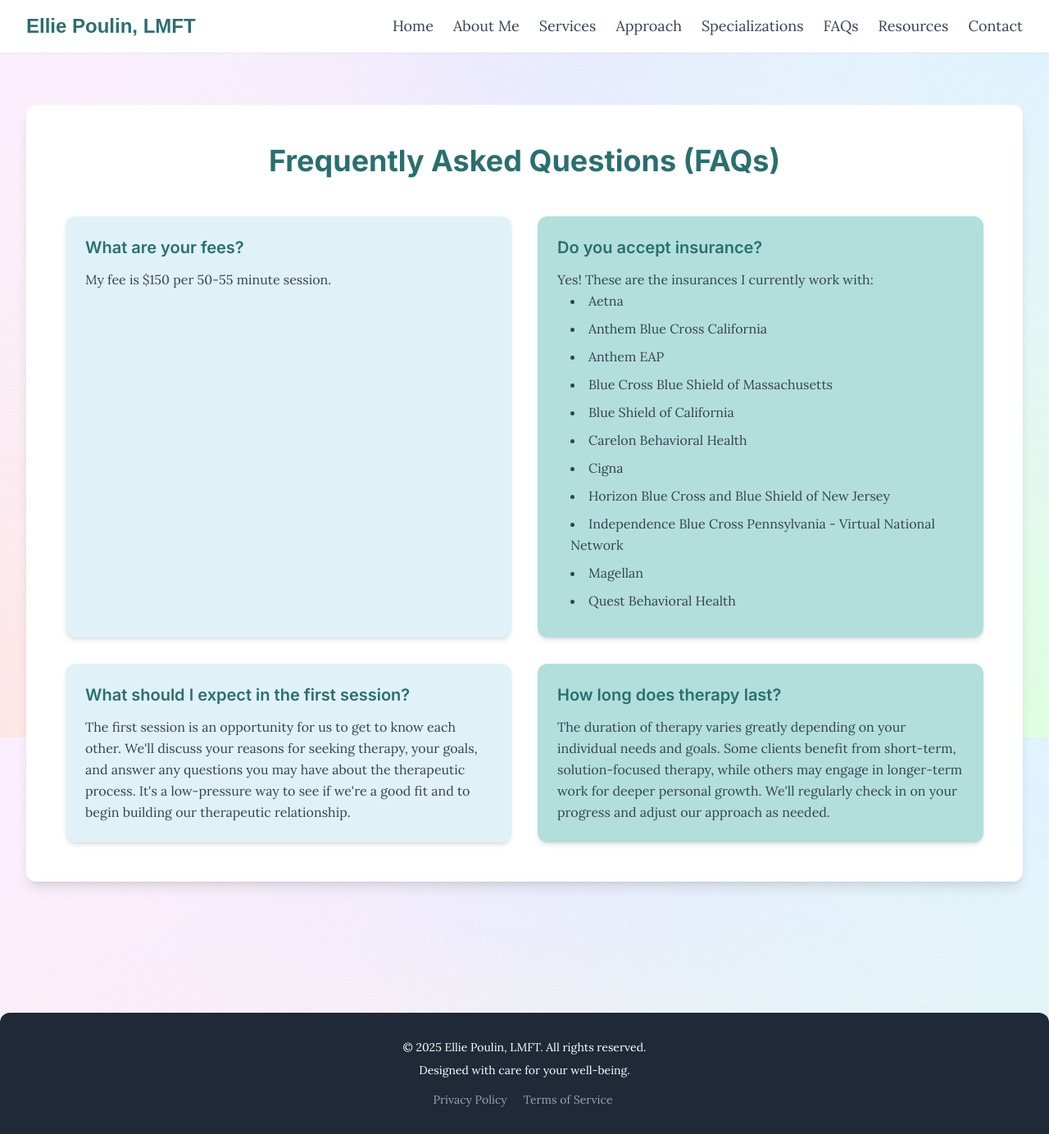
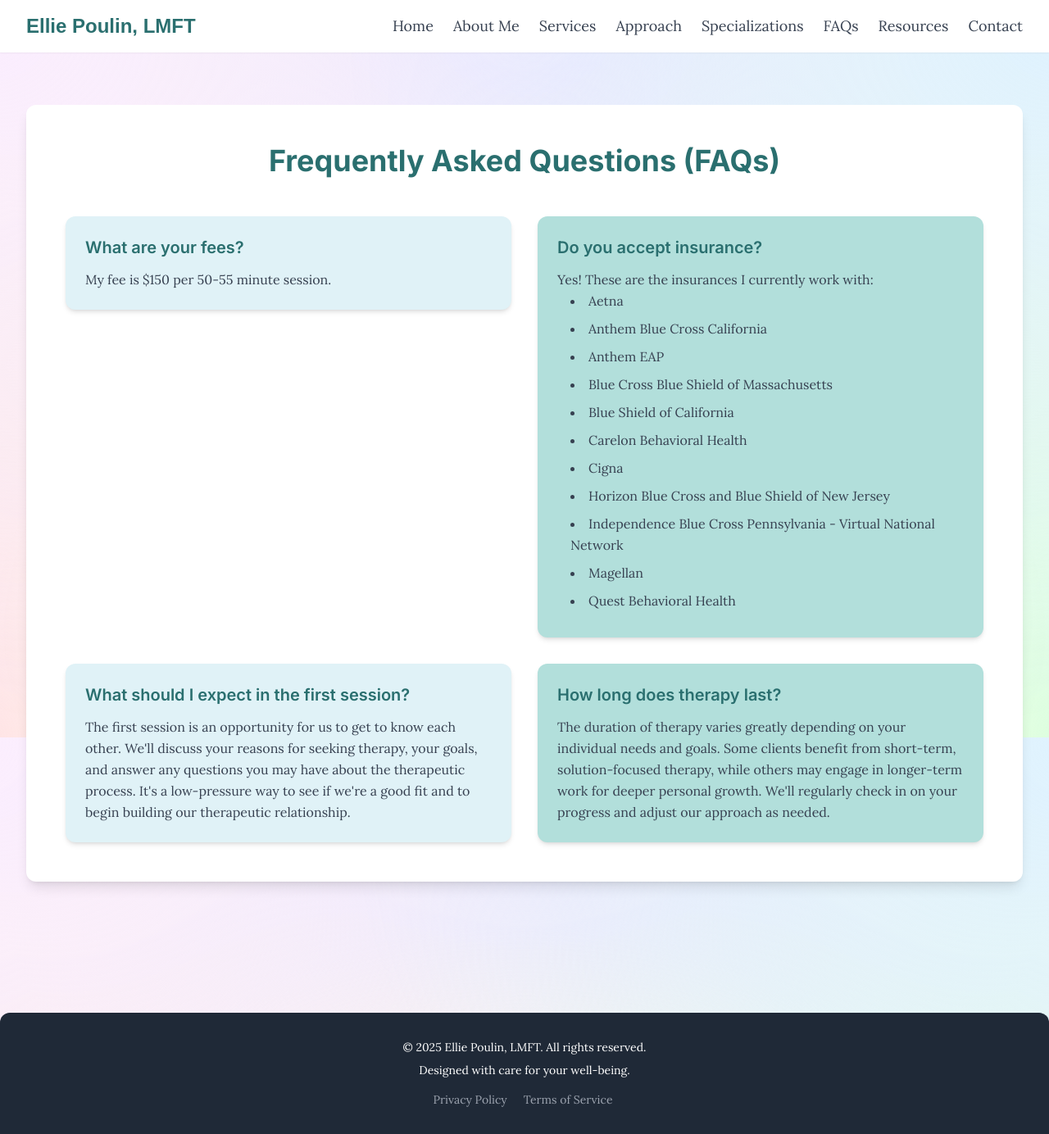
Before and after one commit to elliepoulin/elliepoulin.github.io, a Jekyll site: the page built from faqs.html, in a window 1280 px wide. Shown: the whole page at 82% size. Built offline with Jekyll 4.4.1, drawn with Linux system fonts in a browser that asks for light colours; nearby versions of some CDN libraries; some web fonts are replaced.

Commit message:
Update faqs.html to add

```diff
--- a/faqs.html
+++ b/faqs.html
@@ -7,7 +7,7 @@ permalink: /faqs/
 <section class="py-16 px-4 sm:px-6 lg:px-8 container mx-auto mb-12">
     <div class="bg-white p-8 md:p-12 rounded-xl shadow-lg">
         <h1 class="text-4xl font-bold text-primary-dark text-center mb-12">Frequently Asked Questions (FAQs)</h1>
-        <div class="grid grid-cols-1 md:grid-cols-2 gap-8">
+        <div class="grid grid-cols-1 md:grid-cols-2 gap-8 items-start">
             <!-- FAQ Item 1 -->
             <div class="bg-accent-light p-6 rounded-xl shadow-md">
                 <h2 class="text-xl font-semibold text-primary-dark mb-3">What are your fees?</h2>
```
